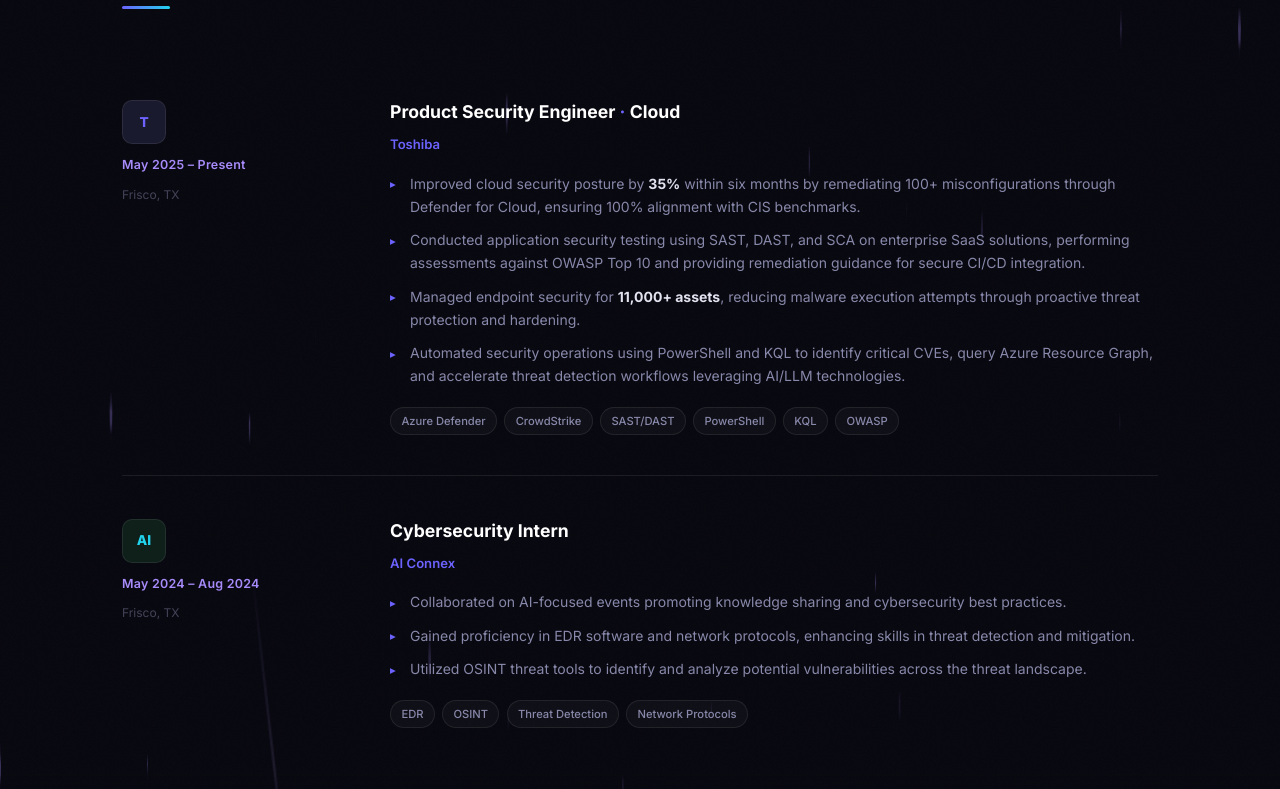
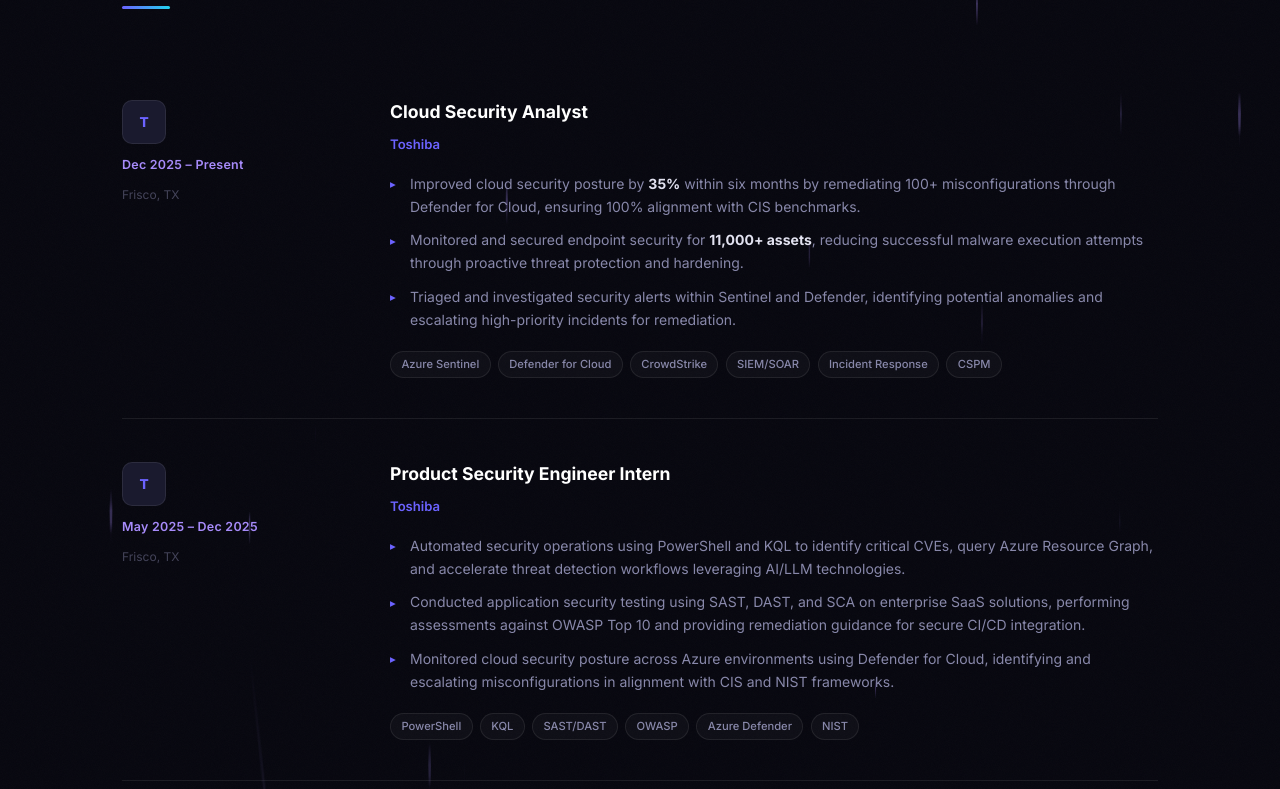
Before and after one commit to ahmetfkoc/ahmetfkoc.github.io, a plain HTML site: page index.html in a window 1280 px wide. Shown: the part 2342-3131 px from the top of the page. Drawn offline with Linux system fonts and the light colour scheme.

Commit message:
Split Toshiba into Cloud Security Analyst and Product Security Engineer Intern

```diff
--- a/index.html
+++ b/index.html
@@ -205,21 +205,41 @@
         <div class="timeline-item">
           <div class="timeline-meta">
             <div class="company-badge" style="background:#1a1a2e;color:#6c63ff;">T</div>
-            <span class="timeline-date">May 2025 – Present</span>
+            <span class="timeline-date">Dec 2025 – Present</span>
             <span class="timeline-location">Frisco, TX</span>
           </div>
           <div class="timeline-body">
-            <h3 class="timeline-role">Product Security Engineer <span class="accent">·</span> Cloud</h3>
+            <h3 class="timeline-role">Cloud Security Analyst</h3>
             <span class="timeline-company">Toshiba</span>
             <ul class="timeline-bullets">
               <li>Improved cloud security posture by <strong>35%</strong> within six months by remediating 100+ misconfigurations through Defender for Cloud, ensuring 100% alignment with CIS benchmarks.</li>
-              <li>Conducted application security testing using SAST, DAST, and SCA on enterprise SaaS solutions, performing assessments against OWASP Top 10 and providing remediation guidance for secure CI/CD integration.</li>
-              <li>Managed endpoint security for <strong>11,000+ assets</strong>, reducing malware execution attempts through proactive threat protection and hardening.</li>
-              <li>Automated security operations using PowerShell and KQL to identify critical CVEs, query Azure Resource Graph, and accelerate threat detection workflows leveraging AI/LLM technologies.</li>
+              <li>Monitored and secured endpoint security for <strong>11,000+ assets</strong>, reducing successful malware execution attempts through proactive threat protection and hardening.</li>
+              <li>Triaged and investigated security alerts within Sentinel and Defender, identifying potential anomalies and escalating high-priority incidents for remediation.</li>
             </ul>
             <div class="timeline-tags">
-              <span>Azure Defender</span><span>CrowdStrike</span><span>SAST/DAST</span>
-              <span>PowerShell</span><span>KQL</span><span>OWASP</span>
+              <span>Azure Sentinel</span><span>Defender for Cloud</span><span>CrowdStrike</span>
+              <span>SIEM/SOAR</span><span>Incident Response</span><span>CSPM</span>
+            </div>
+          </div>
+        </div>
+
+        <div class="timeline-item">
+          <div class="timeline-meta">
+            <div class="company-badge" style="background:#1a1a2e;color:#6c63ff;">T</div>
+            <span class="timeline-date">May 2025 – Dec 2025</span>
+            <span class="timeline-location">Frisco, TX</span>
+          </div>
+          <div class="timeline-body">
+            <h3 class="timeline-role">Product Security Engineer Intern</h3>
+            <span class="timeline-company">Toshiba</span>
+            <ul class="timeline-bullets">
+              <li>Automated security operations using PowerShell and KQL to identify critical CVEs, query Azure Resource Graph, and accelerate threat detection workflows leveraging AI/LLM technologies.</li>
+              <li>Conducted application security testing using SAST, DAST, and SCA on enterprise SaaS solutions, performing assessments against OWASP Top 10 and providing remediation guidance for secure CI/CD integration.</li>
+              <li>Monitored cloud security posture across Azure environments using Defender for Cloud, identifying and escalating misconfigurations in alignment with CIS and NIST frameworks.</li>
+            </ul>
+            <div class="timeline-tags">
+              <span>PowerShell</span><span>KQL</span><span>SAST/DAST</span>
+              <span>OWASP</span><span>Azure Defender</span><span>NIST</span>
             </div>
           </div>
         </div>
```
